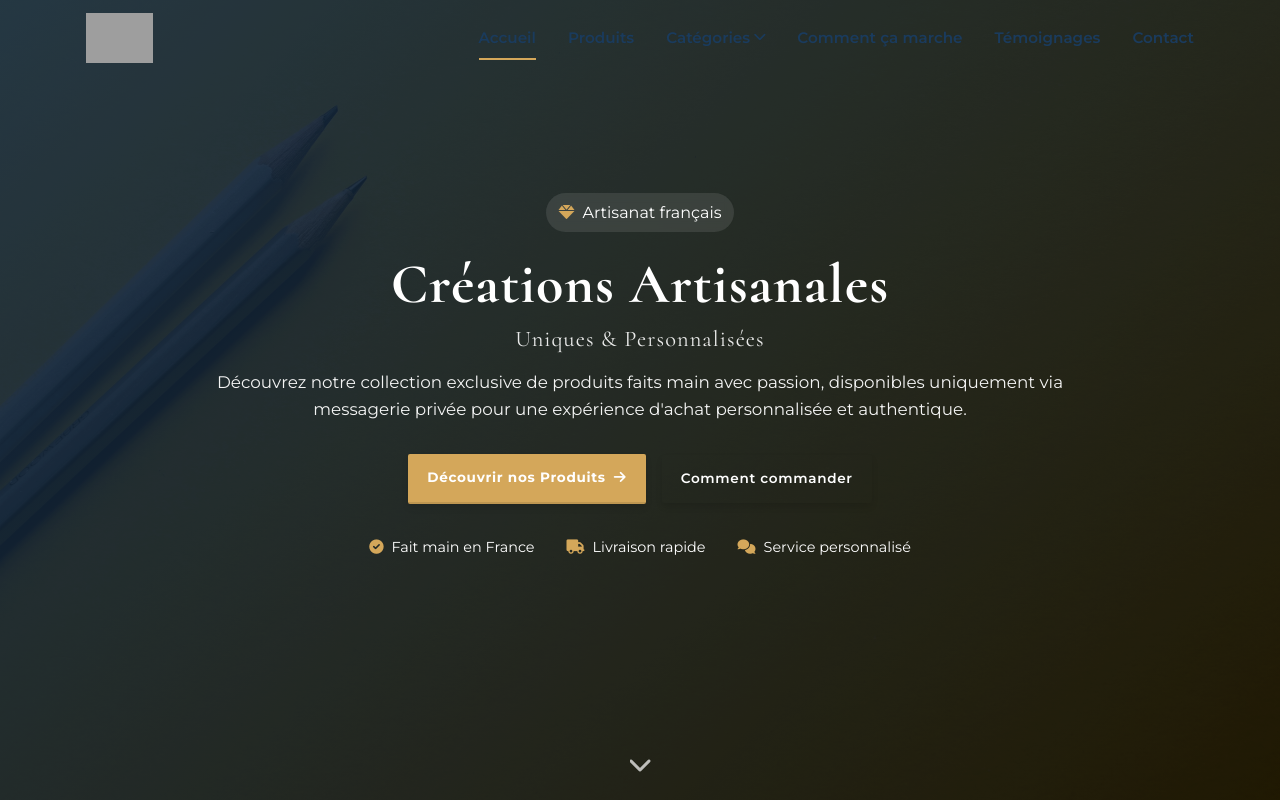
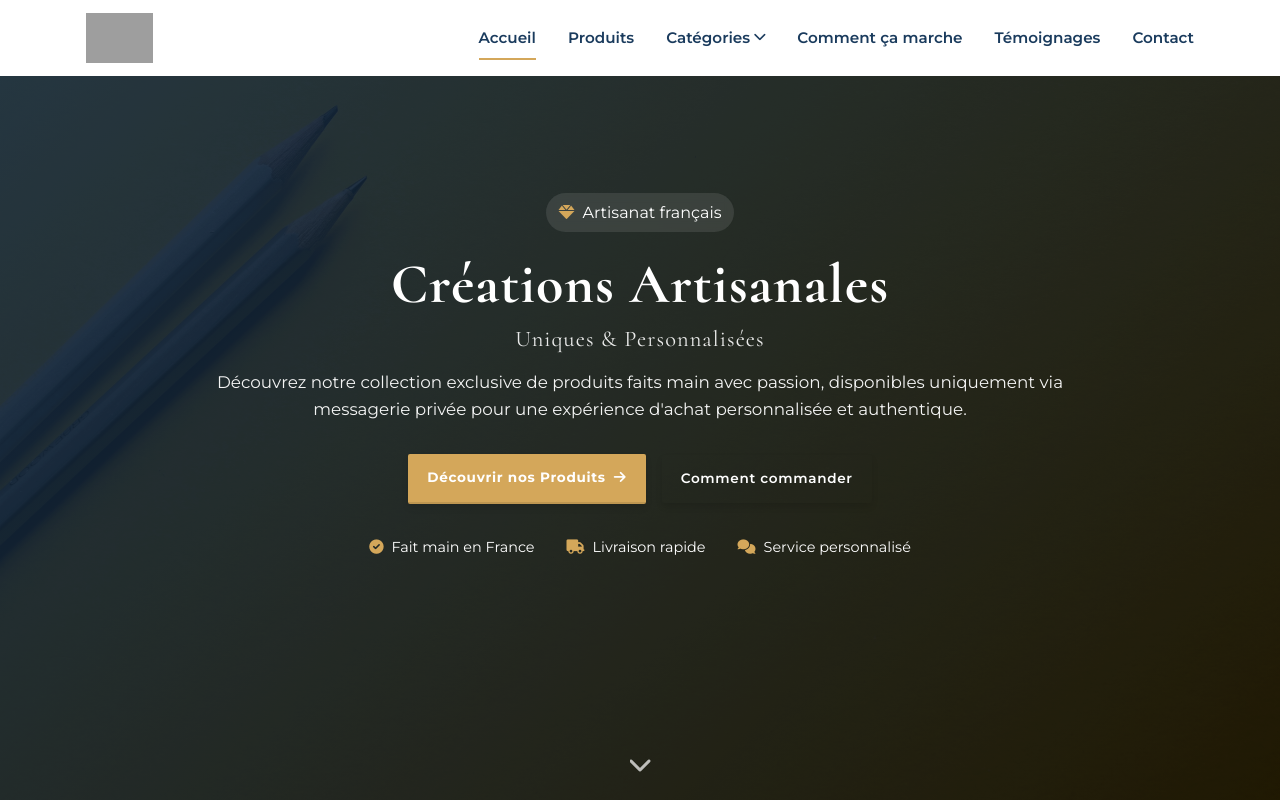
Before and after one commit to Aude-Lamy/TalkToBuy, a plain HTML site: page index.html in a window 1280 px wide. Shown: the top 800 px of the page. Drawn offline with Linux system fonts and the light colour scheme; grey boxes are pictures that could not be loaded.

Commit message:
Update style.css

```diff
--- a/css/style.css
+++ b/css/style.css
@@ -377,7 +377,7 @@
      z-index: 100;
      transition: var(--transition-standard);
      padding: 0.8rem var(--space-md);
-     background-color: transparent;
+     background-color: var(--color-white);
    }
 
    .header.scrolled {
```
